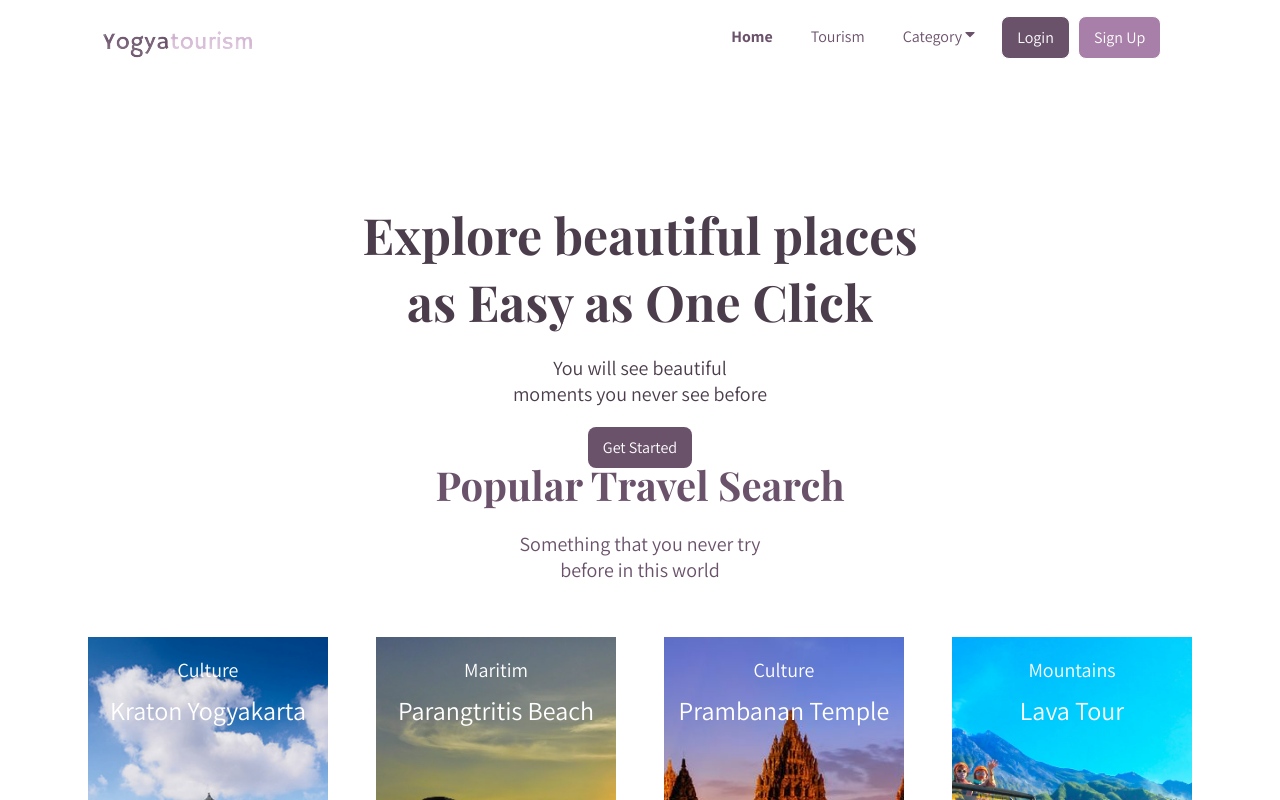
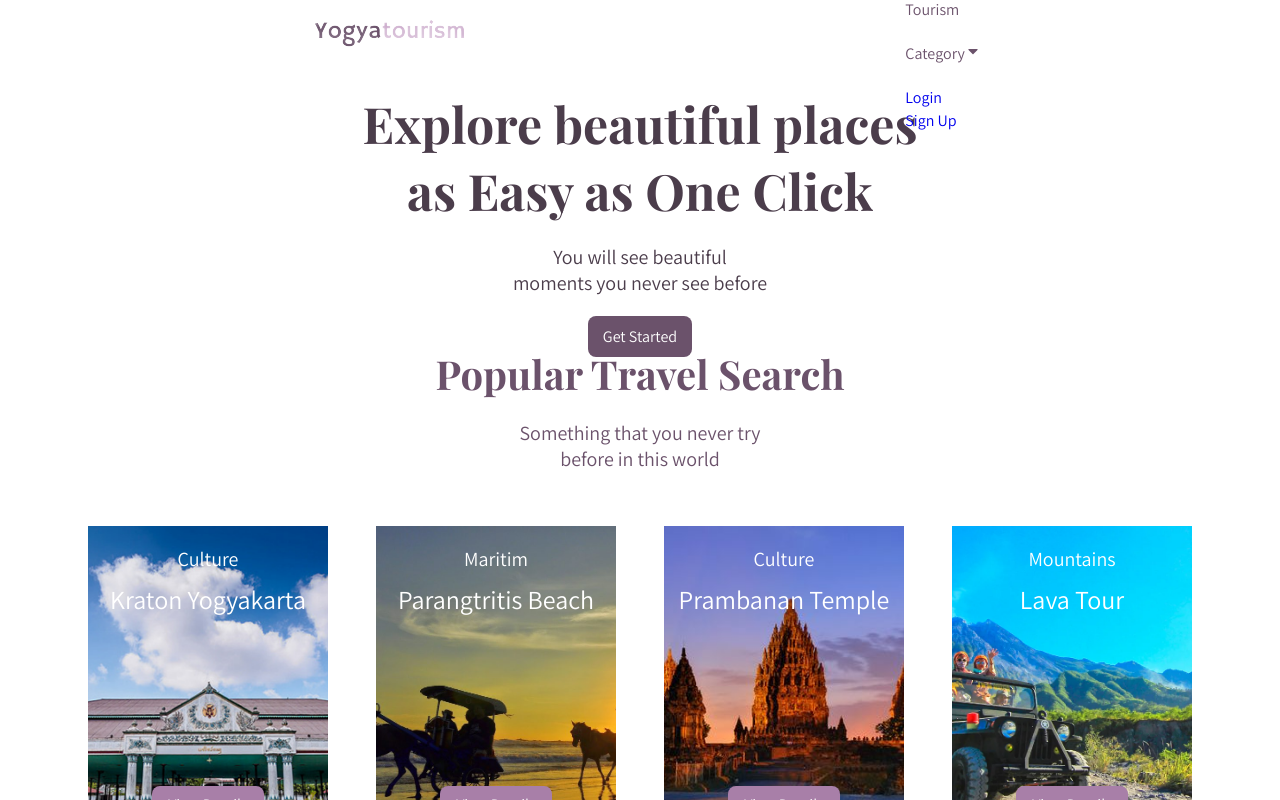
Before and after one commit to khansazulfa/tourism-website, a React (Vite) app: page / in a window 1280 px wide. Shown: the top 800 px of the page. Built offline with nearby package versions, Linux system fonts and the light colour scheme; a web font is replaced by a local one.

Commit message:
delete code margin-left etc

```diff
--- a/src/components/NavBar/NavBar.css
+++ b/src/components/NavBar/NavBar.css
@@ -5,25 +5,60 @@
   display: flex;
   justify-content: space-around;
   align-items: center;
-  height: 75px;
+  height: 65px;
+  padding: 0 80px;
+  position: fixed;
+  background-color: white;
+  top: 0;
+  left: 0;
+  right: 0;
+  z-index: 99;
 }
 
 .imgLogo {
-  margin-top: 12px;
   cursor: pointer;
 }
 
-.nav-links {
+.nav-items {
   display: flex;
+  list-style: none;
+  text-align: center;
+  flex-grow: 1;
+  gap: 15px;
   justify-content: flex-end;
-  width: 60%;
+
 }
+
+.nav-item {
+  position: relative;
+}
+
+.category-submenu {
+  padding: 8px;
+  position: absolute;
+  background-color: #f9f9f9;
+  box-shadow: 0px 8px 16px 0px rgba(0, 0, 0, 0.2);
+  border-radius: 5px;
+  top: 100%;
+  right: 10;
+  z-index: 1;
+  text-align: left;
+}
+
+li {
+  padding: 1px;
+}
+
+.submenu-item {
+  padding: 2px 14px;
+  display: block;
+
+}
+
 
 .home,
 .tourism,
-.category,
-.login,
-.signup {
+.category {
   font-size: 16px;
   text-decoration: none;
   padding: 10px 15px;
@@ -32,33 +67,9 @@
   color: #6b526b;
 }
 
-.login {
-  background-color: #6b526b;
-  border: 1px solid;
-  border-radius: 8px;
-  color: #fff;
-}
-
-.login:hover {
-  background-color: #CBAACB;
-  color: #fff;
-}
-
-.signup {
-  background-color: #A87FA8;
-  border: 1px solid;
-  border-radius: 8px;
-  color: #fff;
-}
-
-.signup:hover {
-  background-color: #CBAACB;
-  color: #fff;
-}
-
-a {
+/* a {
   color: #CBAACB;
-}
+} */
 
 a.active,
 a:hover {
@@ -72,8 +83,8 @@ a:hover {
   cursor: pointer;
   background: transparent;
   border: none;
+  display: none;
   outline: none;
-  visibility: hidden;
   opacity: 0;
   font-size: 1.2rem;
 }
@@ -87,7 +98,7 @@ a:hover {
   }
 
   .nav-btn {
-    visibility: visible;
+    display: block;
     opacity: 1;
   }
 
```
